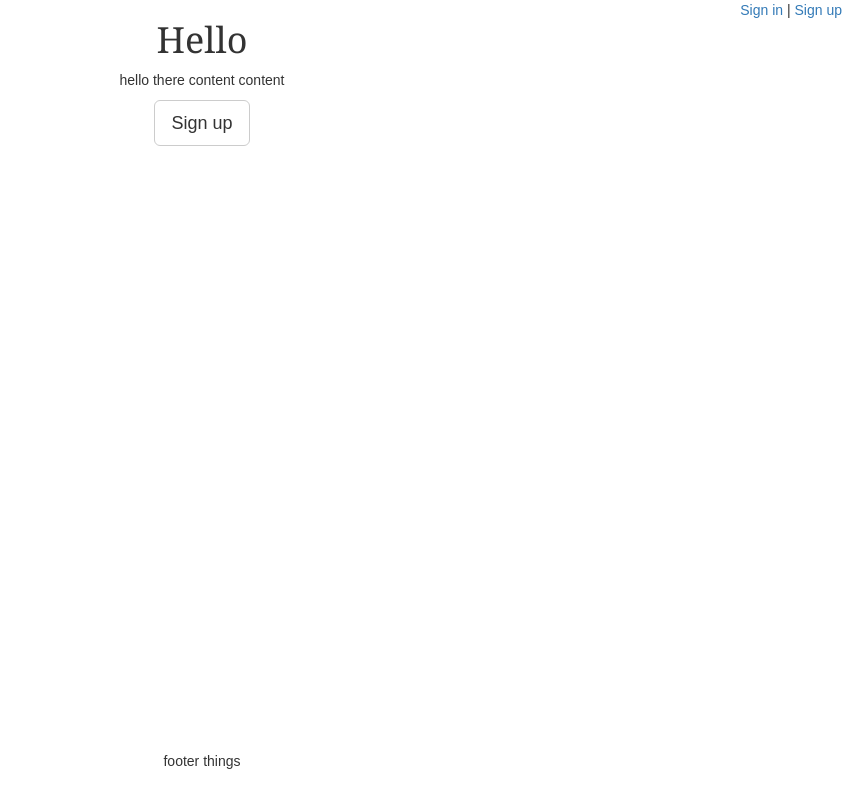
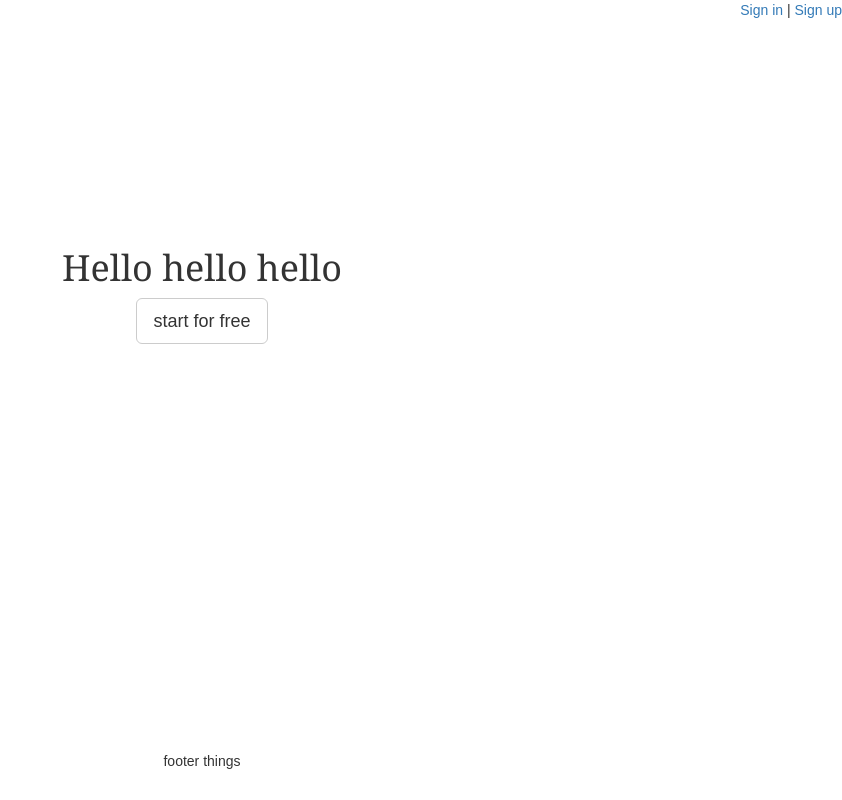
Before and after one commit to ablwr/netflix-for-books, a plain HTML site: page index.html in a window 1280 px wide. Shown: the whole page, without its empty margins (438-1280 px from the left). Drawn offline with nearby package versions, Linux system fonts and the light colour scheme.

Commit message:
vertical align

```diff
--- a/css/style.css
+++ b/css/style.css
@@ -5,3 +5,8 @@ html, body {
 h1 {
   font-family: Georgia, serif;
 }
+
+.vert-align {
+  padding-top:20%;
+  height:50%;
+}
--- a/index.html
+++ b/index.html
@@ -13,11 +13,10 @@
       </div>
     </div>
 
-    <div class="container-fluid">
-      <div class="row text-center">
-          <h1>Hello</h1>
-          <p>hello there content content</p>
-          <button type="button" class="btn btn-default btn-lg">Sign up</button>
+    <div class="container">
+      <div class="row text-center vert-align">
+          <h1>Hello hello hello</h1>
+          <button type="button" class="btn btn-default btn-lg">start for free</button>
       </div>
     </div>
 
```
